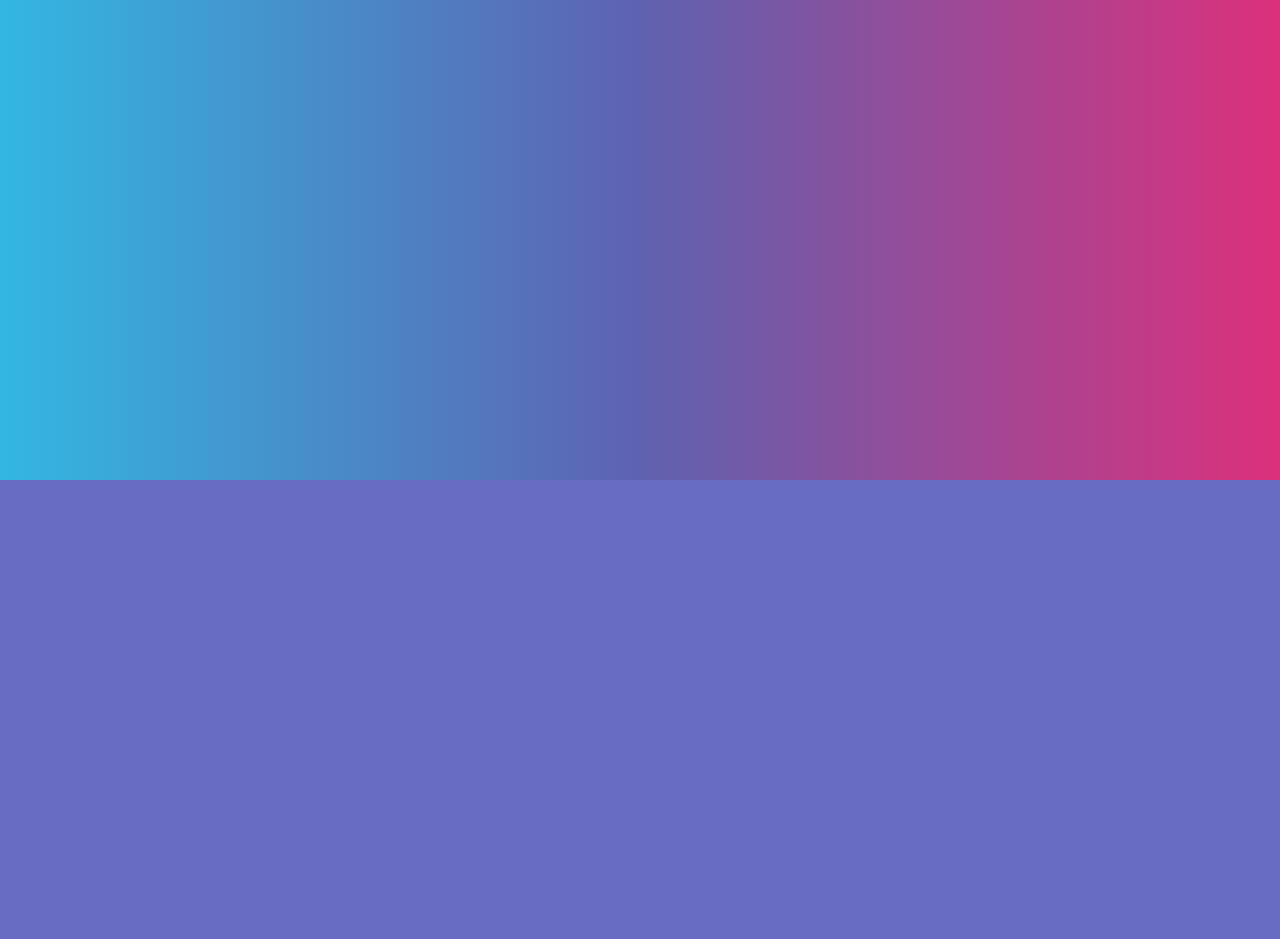
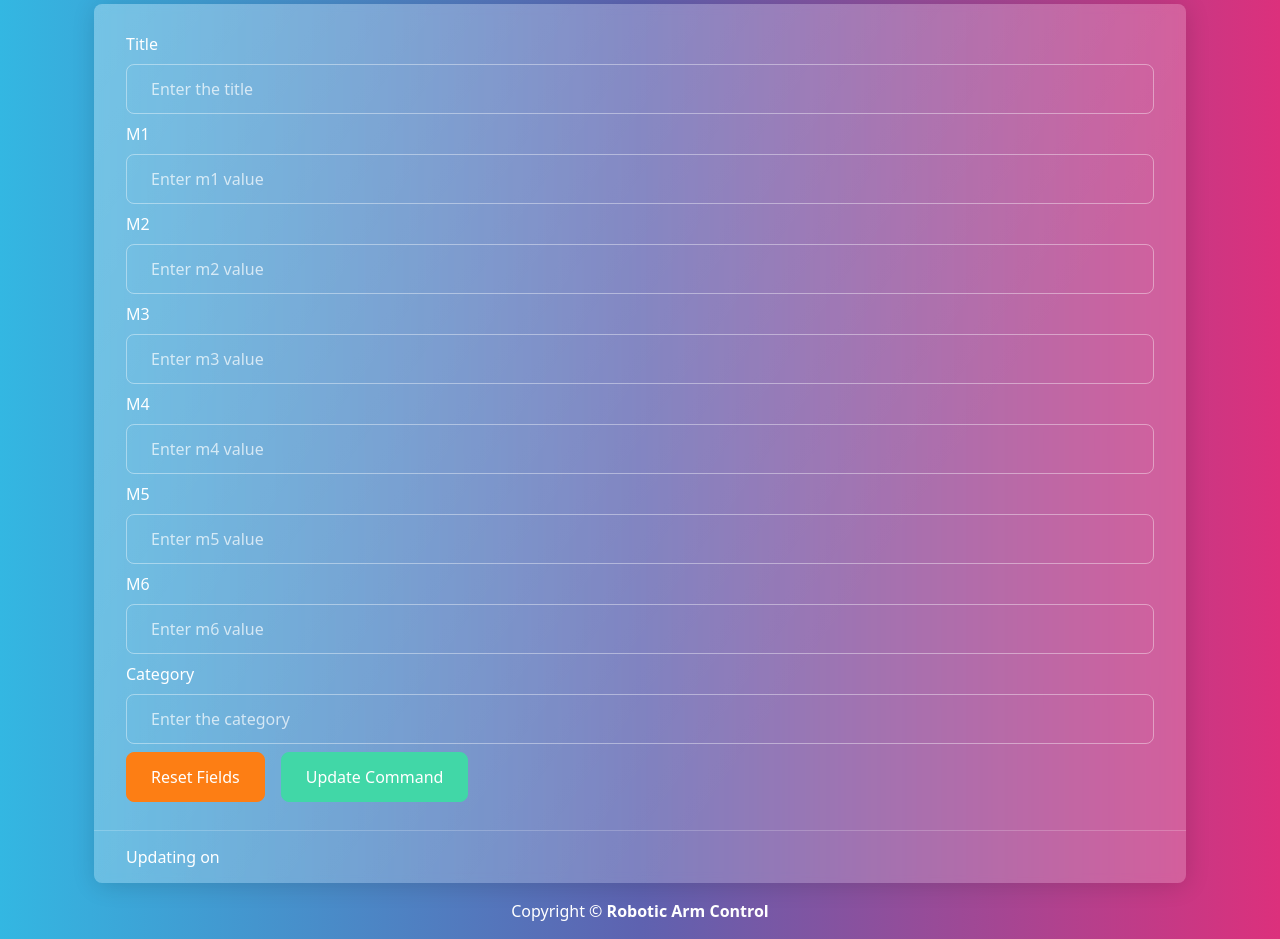
Before and after one commit to yenilikci/tasarim-calismasi, a React (Create React App) app in the folder client/: page /editCommand/1 in a window 1280 px wide. Shown: the part 320-1259 px from the top of the page. Before the commit the page ends 800 px from the top, so only its background shows below. Built offline with nearby package versions, Linux system fonts and the light colour scheme; no server answers.

Commit message:
add edit command screen and my commands modified command update

```diff
--- a/client/src/App.js
+++ b/client/src/App.js
@@ -1,10 +1,11 @@
 import Header from "./components/Header/Header";
 import Footer from "./components/Footer/Footer";
+import Login from "./screens/Login/Login";
+import Register from "./screens/Register/Register";
 import Landing from "./screens/Landing/Landing";
 import MyCommands from "./screens/MyCommands/MyCommands"
 import CreateCommand from "./screens/CreateCommand/CreateCommand"
-import Login from "./screens/Login/Login";
-import Register from "./screens/Register/Register";
+import EditCommand from "./screens/EditCommand/EditCommand";
 import './index.css'
 import {BrowserRouter, Route} from "react-router-dom";
 import {Container} from "react-bootstrap";
@@ -19,6 +20,7 @@ const App = () => {
                     <Route path="/login" component={Login}/>
                     <Route path="/register" component={Register}/>
                     <Route path="/createCommand" component={CreateCommand}/>
+                    <Route path="/editCommand/:id" component={EditCommand}/>
                     <Route path="/myCommands" component={() => <MyCommands/>}/>
                 </main>
                 <Footer/>
--- /dev/null
+++ b/client/src/screens/EditCommand/EditCommand.jsx
@@ -0,0 +1,171 @@
+import React,{useState, useEffect} from "react";
+import Main from "../Main/Main";
+import {Button, Card, Form} from "react-bootstrap";
+import {useDispatch, useSelector} from "react-redux";
+import {updateCommandAction} from "../../actions/commandsActions";
+import Loading from "../../components/Loading/Loading";
+import Error from "../../components/Error/Error";
+import {Link} from "react-router-dom";
+import axios from "axios";
+import { IoChevronBackCircleSharp } from "react-icons/io5";
+
+function EditCommand({match, history}) {
+    const [title, setTitle] = useState();
+    const [m1, setM1] = useState();
+    const [m2, setM2] = useState();
+    const [m3, setM3] = useState();
+    const [m4, setM4] = useState();
+    const [m5, setM5] = useState();
+    const [m6, setM6] = useState();
+    const [category, setCategory] = useState();
+    const [date, setDate] = useState("");
+
+    const dispatch = useDispatch();
+
+    const commandUpdate = useSelector((state) => state.commandUpdate);
+    const {loading, error} = commandUpdate;
+
+    useEffect(()=> {
+        const fetching = async () => {
+            const {data} = await axios.get(`http://localhost:5000/api/v1/commands/${match.params.id}`);
+            setTitle(data.title);
+            setM1(data.m1);
+            setM2(data.m2);
+            setM3(data.m3);
+            setM4(data.m4);
+            setM5(data.m5);
+            setM6(data.m6);
+            setCategory(data.category);
+            setDate(data.updatedAt);
+        };
+        fetching();
+    }, [match.params.id, date]);
+
+
+    const resetHandler = () => {
+        setTitle("");
+        setM1(0);
+        setM2(0);
+        setM3(0);
+        setM4(0);
+        setM5(0);
+        setM6(0);
+        setCategory("");
+    };
+
+
+    const updateHandler = (e) => {
+        if(!title || !m1 || !m2 || !m3 || !m4 || !m5 || !m6 || !category) return;
+        dispatch(updateCommandAction(match.params.id, title, m1, m2, m3, m4, m5, m6, category));
+        resetHandler();
+        history.push("/myCommands");
+    };
+
+    return (
+        <Main title="Edit Command">
+            <Link to="/myCommands">
+                <Button className="mb-2 d-flex align-items-center" size="lg">
+                    <IoChevronBackCircleSharp className="mx-1"/>Back To Commands
+                </Button>
+            </Link>
+            <Card className="shadow">
+                <Card.Body>
+                    <Form onSubmit={updateHandler}>
+                        {error && <Error variant="danger">{error}</Error>}
+                        <Form.Group controlId="title">
+                            <Form.Label>Title</Form.Label>
+                            <Form.Control
+                                type="title"
+                                value={title}
+                                placeholder="Enter the title"
+                                onChange={(e) => setTitle(e.target.value)}
+                            ></Form.Control>
+                        </Form.Group>
+                        <Form.Group className="my-1">
+                            <Form.Label>M1</Form.Label>
+                            <Form.Control
+                                type="number"
+                                value={m1}
+                                placeholder="Enter m1 value"
+                                onChange={(e) => setM1(e.target.value)}
+                            >
+                            </Form.Control>
+                        </Form.Group>
+                        <Form.Group className="my-1">
+                            <Form.Label>M2</Form.Label>
+                            <Form.Control
+                                type="number"
+                                value={m2}
+                                placeholder="Enter m2 value"
+                                onChange={(e) => setM2(e.target.value)}
+                            >
+                            </Form.Control>
+                        </Form.Group>
+                        <Form.Group className="my-1">
+                            <Form.Label>M3</Form.Label>
+                            <Form.Control
+                                type="number"
+                                value={m3}
+                                placeholder="Enter m3 value"
+                                onChange={(e) => setM3(e.target.value)}
+                            >
+                            </Form.Control>
+                        </Form.Group>
+                        <Form.Group className="my-1">
+                            <Form.Label>M4</Form.Label>
+                            <Form.Control
+                                type="number"
+                                value={m4}
+                                placeholder="Enter m4 value"
+                                onChange={(e) => setM4(e.target.value)}
+                            >
+                            </Form.Control>
+                        </Form.Group>
+                        <Form.Group className="my-1">
+                            <Form.Label>M5</Form.Label>
+                            <Form.Control
+                                type="number"
+                                value={m5}
+                                placeholder="Enter m5 value"
+                                onChange={(e) => setM5(e.target.value)}
+                            >
+                            </Form.Control>
+                        </Form.Group>
+                        <Form.Group className="my-1">
+                            <Form.Label>M6</Form.Label>
+                            <Form.Control
+                                type="number"
+                                value={m6}
+                                placeholder="Enter m6 value"
+                                onChange={(e) => setM6(e.target.value)}
+                            >
+                            </Form.Control>
+                        </Form.Group>
+                        <Form.Group className="my-1">
+                            <Form.Label>Category</Form.Label>
+                            <Form.Control
+                                type="title"
+                                value={category}
+                                placeholder="Enter the category"
+                                onChange={(e) => setCategory(e.target.value)}
+                            >
+                            </Form.Control>
+                        </Form.Group>
+                        {loading && <Loading size={50} />}
+                        <Button onClick={resetHandler} variant="danger">
+                            Reset Fields
+                        </Button>
+                        <Button type="submit" variant="success" className="mx-2">
+                            Update Command
+                        </Button>
+                    </Form>
+                </Card.Body>
+                <Card.Footer>
+                    Updating on {date.substring(0, 10)}
+                </Card.Footer>
+            </Card>
+        </Main>
+    )
+};
+
+export default EditCommand;
--- a/client/src/screens/MyCommands/MyCommands.jsx
+++ b/client/src/screens/MyCommands/MyCommands.jsx
@@ -25,6 +25,9 @@ const MyCommands = () => {
     const commandCreate = useSelector(state => state.commandCreate);
     const {success:successCreate} = commandCreate;
 
+    const commandUpdate = useSelector((state) => state.commandUpdate);
+    const {success:successUpdate} = commandUpdate;
+
     const deleteHandler = (id) => {
         if (window.confirm("Are you sure?")) {
             //...
@@ -38,7 +41,7 @@ const MyCommands = () => {
         if(!userInfo){
             history.push("/");
         }
-    }, [dispatch, successCreate, history, userInfo])
+    }, [dispatch, successCreate, history, userInfo,     successUpdate])
 
     return (
         <Main title={`Welcome Back ${userInfo.name} !`}>
```
Also changed, not shown: client/src/screens/EditCommand/editCommand.css (added), 1 other file (tests, documents, lock files or other folders).
